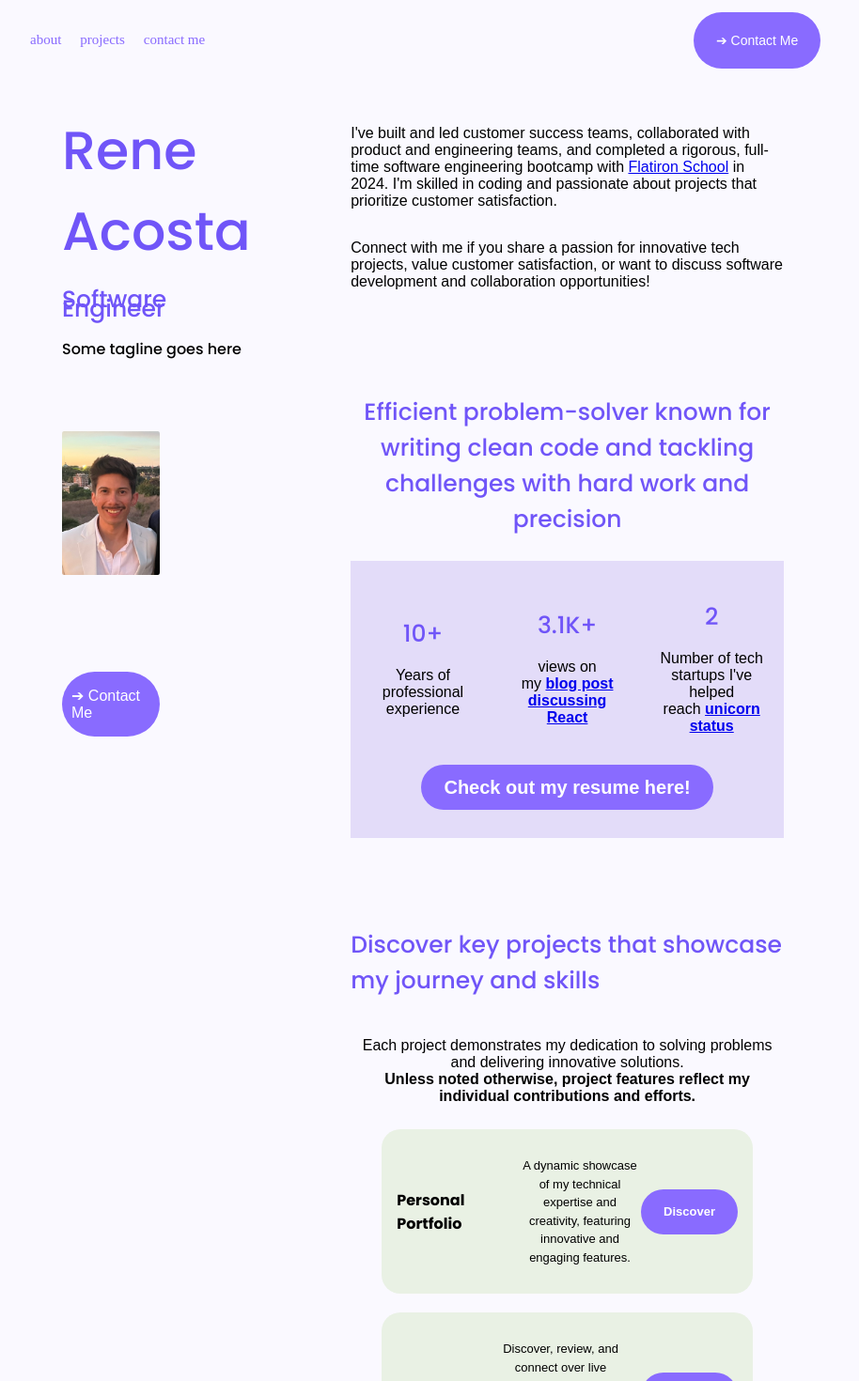
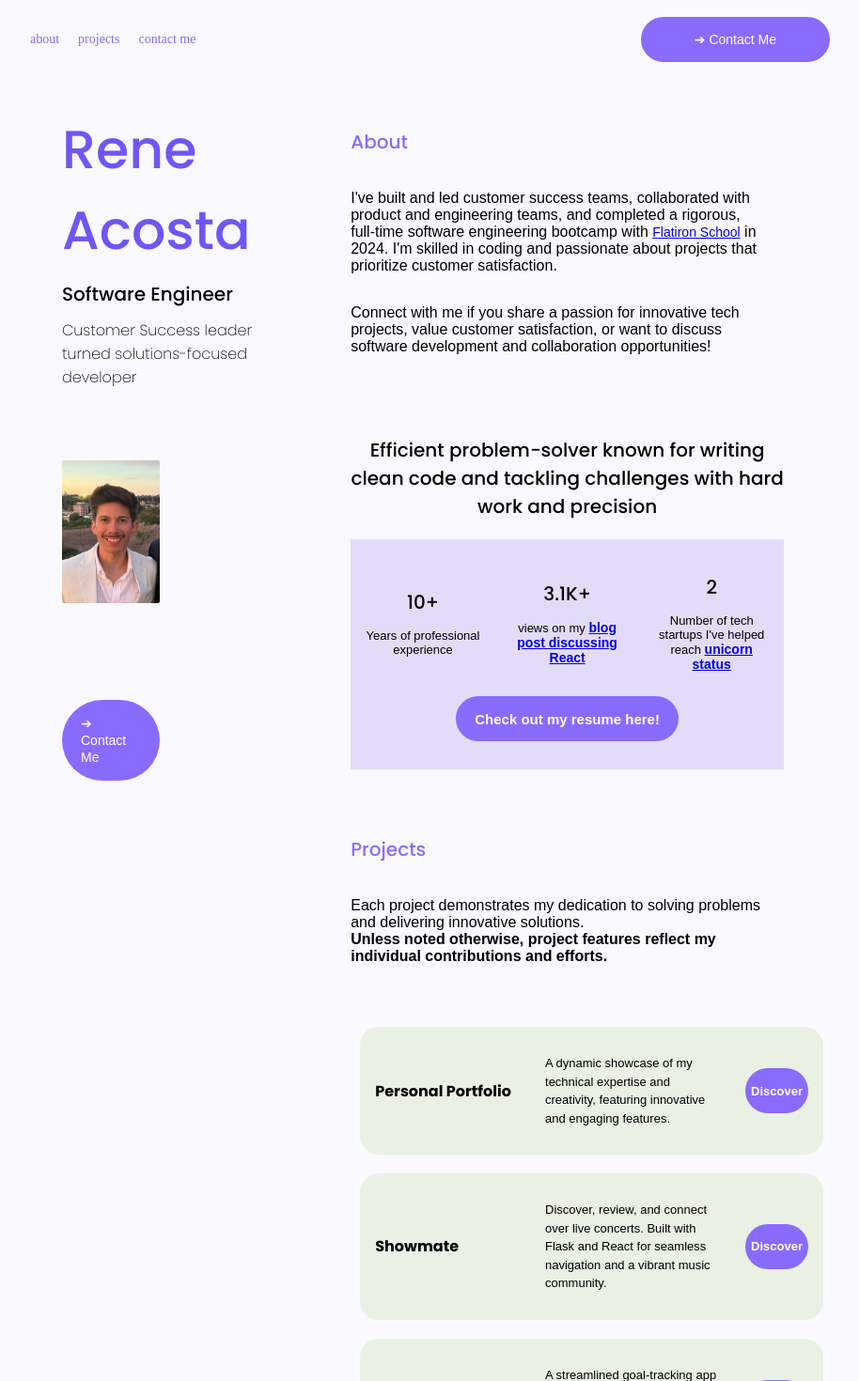
Before and after one commit to racosta323/rene-acosta-portfolio, a React (Create React App) app: page / in a window 1280 px wide. Shown: the top 1470 px of the page at 94% size, without its empty margins (190-1104 px from the left). Built offline with nearby package versions, Linux system fonts and the light colour scheme; a web font is replaced by a local one.

Commit message:
updates font stylings

```diff
--- a/src/About.js
+++ b/src/About.js
@@ -3,6 +3,7 @@ import ContactButton from "./ContactButton"
 function About(){
     return (
         <section className="about" id="about">
+            <h3 className="heading">About</h3>
             <p>
                 I've built and led customer success teams, collaborated with product and engineering teams, and completed a rigorous, full-time software engineering bootcamp with <a target="_blank" href="https://flatironschool.com/" rel="noopener noreferrer">Flatiron School</a> in 2024. I'm skilled in coding and passionate about projects that prioritize customer satisfaction.
             </p>
--- a/src/App.css
+++ b/src/App.css
@@ -6,7 +6,6 @@
 
 p {
   font-size: 16px;
-  text-align: center;
   font-family: "Biryani", sans-serif;
   font-weight: 400;
   font-style: normal;
@@ -114,6 +113,8 @@ li a:hover {
   width: 45%;
   display: flex;
   justify-content: end;
+  padding: 10px;
+
 }
 
 #nav-btn p, #nav-btn-solid p {
@@ -122,6 +123,13 @@ li a:hover {
 
 #nav-btn button {
   background-color: #faf9ff;
+  height: 20%;
+  width: 50%;
+}
+
+#nav-btn-solid button {
+  width: 50%;
+  height: 20%;
 }
 
 #nav-left{
@@ -163,11 +171,9 @@ li a:hover {
 
 button {
   background-color: #896bff;
-  font-size: 16px;
   border-radius: 100px;
   border: none;
   transition-duration: .4s;
-  padding: 8px 24px 8px 24px;
   font-size: 20px;
   color: white;
   font-weight: 600;
@@ -177,6 +183,12 @@ button {
   min-height: 48px;
   min-width: 48px;
   cursor: pointer;
+}
+
+.bg button {
+  font-size: 15px;
+  padding: 0px 20px 0px 20px;
+  margin-top:10px;
 }
 
 button:hover {
@@ -194,7 +206,6 @@ section {
     display: flex;
     justify-content: center;
     flex-direction: column;
-    align-items: center;
     padding: 20px 0px 20px 0px;
     width:100vw;
 }
@@ -219,13 +230,17 @@ section.half {
   top:90px;
 }
 
+.profile h4{
+  font-weight: 200;
+}
+
 .right{
   width: 60%;
 }
 
 section.about{
   background-color: #faf9ff;
-  width:100%;
+  width:95%;
   align-items: start;
   justify-content: start;
   padding:0px;
@@ -280,6 +295,14 @@ section.projects {
   padding:0px;
 }
 
+section.projects h3{
+  text-align: center;
+}
+
+section.projects h3.heading{
+  text-align: start;
+}
+
 @media(max-width: 768px){
   h3, #modal-left h3 {
     font-size: .9rem;
@@ -289,7 +312,6 @@ section.projects {
 
   p {
     font-size: .6rem;
-    text-align: center;
   }
 
   .reneimg {
@@ -314,12 +336,14 @@ h2 {
 }
 
 h3 {
-  font-size: 25px;
-  color: #7055f8;
+  font-size: 20px;
   font-family: "Poppins", sans-serif;
   font-weight: 500;
   font-style: normal;
+}
 
+.heading{
+  color: #896bff;
 }
 
 #modal-left h3 {
@@ -405,6 +429,11 @@ h4 {
   top: 50px;
   padding: 1rem;
   margin: 10px;
+  width: 100%;
+}
+
+.card-name{
+  width: 33%;
 }
 
 #card > div > p {
@@ -412,7 +441,7 @@ h4 {
   line-height: 150%;
 }
 
-#card-header {
+/* #card-header {
   width: 100%;
   height: 150px;
   border-radius: var(--spacing-12) var(--spacing-12) 0px 0px;
@@ -424,13 +453,12 @@ h4 {
 
 #card-header img {
   max-width: 100%;
-}
+} */
 
 .cards{
   display: flex;
-  justify-content: center;
   flex-wrap: wrap;
-  width: 90%;
+  width: 100%;
 }
 
 #project-btn button{
@@ -440,7 +468,12 @@ h4 {
 .card-container {
   display: flex;
   align-items: center;
-  justify-content: center;
+  width: 100%;
+  margin-top: 40px;
+}
+
+.card-width {
+  width: 100%;
 }
 
 section.resume{
@@ -449,8 +482,8 @@ section.resume{
   align-items: start;
   justify-content: start;
   padding:0px;
-  margin-top: 70px;
-  margin-bottom: 70px;
+  margin-top: 50px;
+  margin-bottom: 50px;
 }
 
 .resume > div h3{
@@ -485,7 +518,7 @@ section.resume{
 }
 
 .contact-btn button{
-  padding: 0px 10px 0px 10px;
+  padding: 0px 20px 0px 20px;
 }
 
 #numbers{
@@ -497,6 +530,12 @@ section.resume{
 
 #numbers h3{
   margin-bottom: 0px;
+}
+
+#numbers p{
+  margin-bottom: 0px;
+  text-align: center;
+  font-size: 13px;
 }
 
 .bg{
@@ -643,6 +682,7 @@ i:hover{
 
 a {
   cursor: pointer;
+  font-size: 14px;
 }
 
 #features {
--- a/src/Profile.js
+++ b/src/Profile.js
@@ -6,7 +6,7 @@ function Profile() {
             <div>
                 <h2>Rene Acosta</h2>
                 <h3>Software Engineer</h3>
-                <h4>Some tagline goes here</h4>
+                <h4>Customer Success leader turned solutions-focused developer</h4>
                 <div id='icons'>
                     <a href='https://www.linkedin.com/in/acostarene/' target="_blank" rel="noopener noreferrer">
                         <i className="bi bi-linkedin tooltip">
--- a/src/Project.js
+++ b/src/Project.js
@@ -10,7 +10,7 @@ function Project( { id, name, tagline, summary, image, tech, features, ghLink, s
     const handleCloseModal = () => setShowModal(false)
 
     return(
-        <div>
+        <div className="card-width">
             <div id="card">
                 {/* <div id="card-header">
                     <img
@@ -19,7 +19,7 @@ function Project( { id, name, tagline, summary, image, tech, features, ghLink, s
                         loading="lazy"
                     />
                 </div> */}
-                <div>
+                <div className="card-name">
                     <h4><strong>{name}</strong></h4>
                 </div>
                 <div id="tagline">
--- a/src/Projects.js
+++ b/src/Projects.js
@@ -6,10 +6,11 @@ function Projects(){
 
     return(
         <section className="projects" id='projects'>
-            <h3>Discover key projects that showcase my journey and skills</h3>
+            <h3 className="heading">Projects</h3>
             <p>
-            Each project demonstrates my dedication to solving problems and delivering innovative solutions. <br/> <span className="bold">Unless noted otherwise, project features reflect my individual contributions and efforts.</span>
+                Each project demonstrates my dedication to solving problems and delivering innovative solutions. <br/> <span className="bold">Unless noted otherwise, project features reflect my individual contributions and efforts.</span>
             </p>
+
             <div className="card-container">
                 <ProjectList/>
             </div>
```
